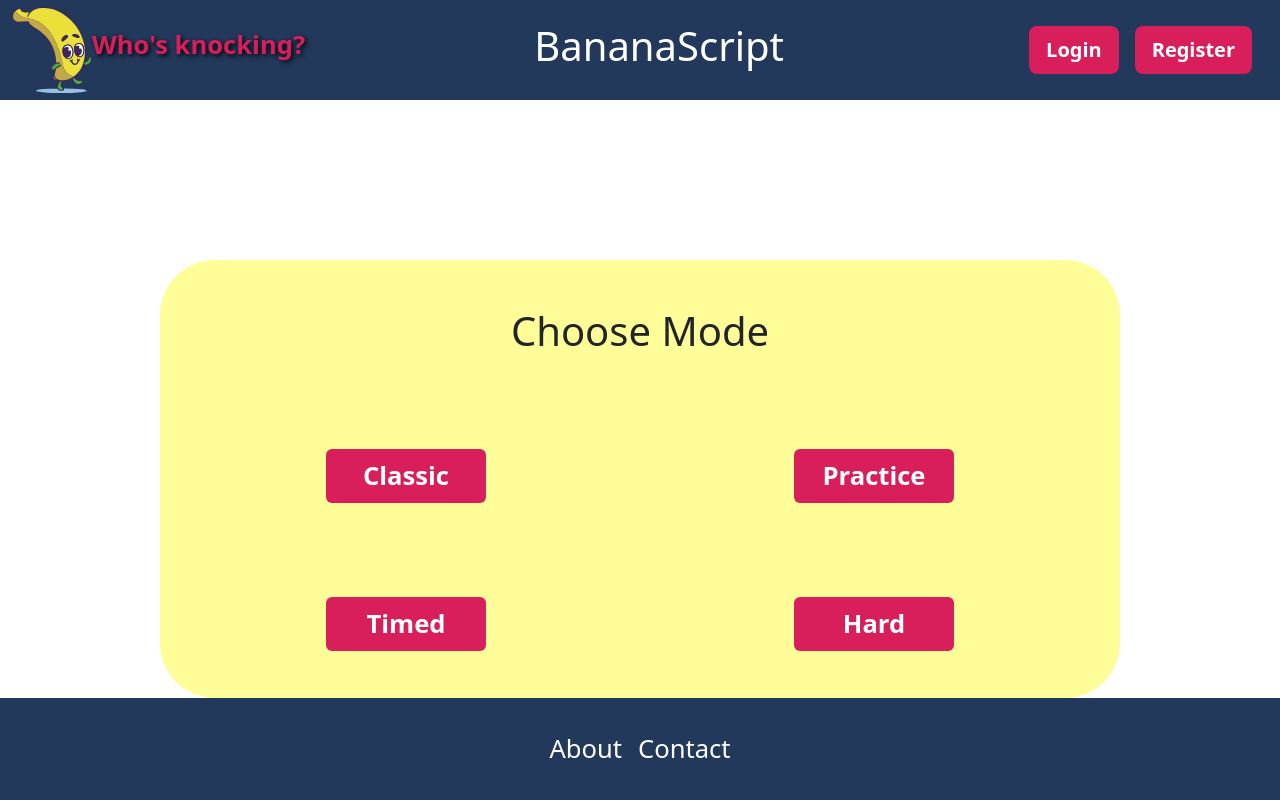
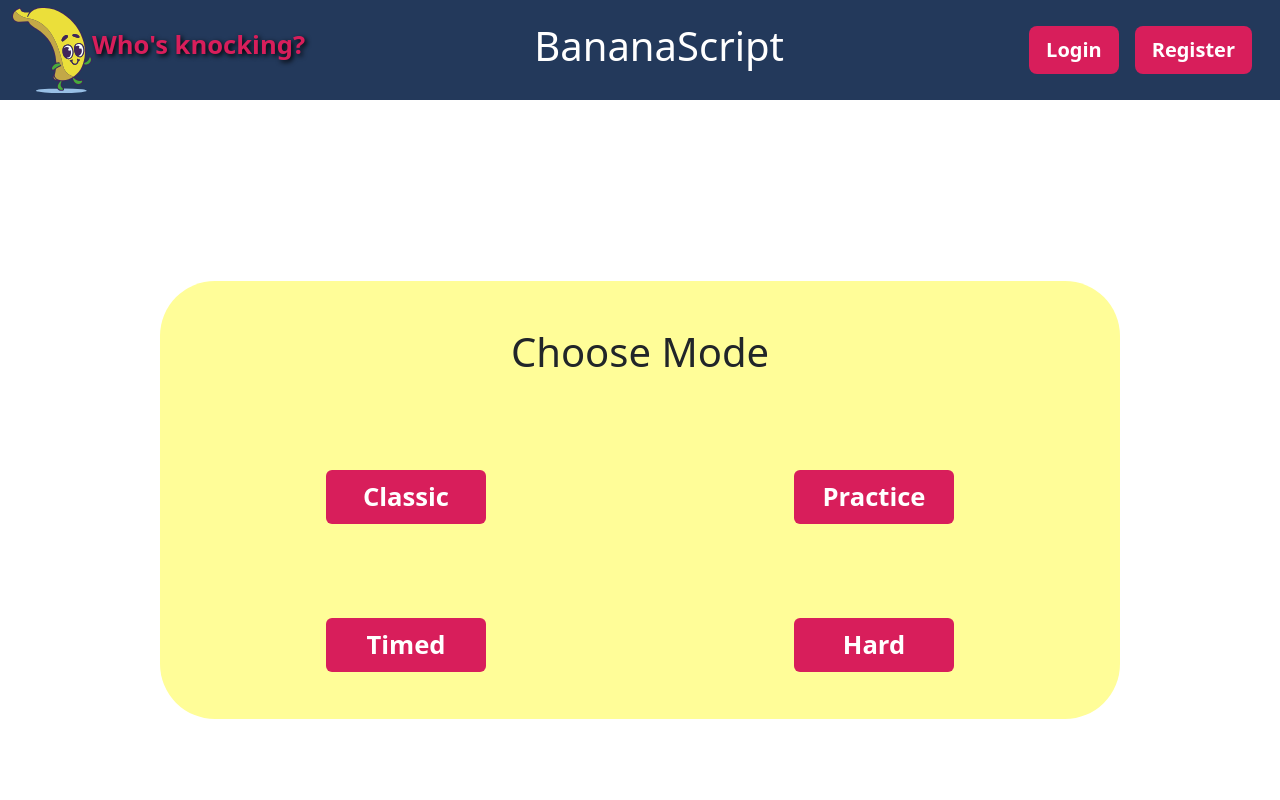
Before and after one commit to ExoPolit/js-quiz-pairProgramming-fes, a React (Create React App) app: page / in a window 1280 px wide. Shown: the top 800 px of the page. Built offline with nearby package versions, Linux system fonts and the light colour scheme; no server answers.

Commit message:
fixing footer

```diff
--- a/src/components/footer.jsx
+++ b/src/components/footer.jsx
@@ -17,7 +17,7 @@ const Footer = () => {
 
 		<div className={`footer-container ${isVisible ? "slide-in" : ""}`}>
 			<footer className="container sticky-bottom" >
-				<div className="m-4" id="footer-content">
+				<div className="" id="footer-content">
 					<a href="#" className="link-hover-effect">About</a>
 					<a href="#" className="link-hover-effect">Contact</a>
 				</div>
--- a/src/components/main.jsx
+++ b/src/components/main.jsx
@@ -28,9 +28,9 @@ const handleTimedButtonClick = () => {
   return (
     <div className={`main-container ${isVisible ? "slide-up" : ""}`}>
     <div
-    id="main-wrapper"
       className="
       container
+      min-vh-100
       d-flex
       justify-content-center
       align-items-center
--- a/src/styles/footer.css
+++ b/src/styles/footer.css
@@ -1,8 +1,8 @@
 .footer-container {
-    position: fixed;
+    /* position: fixed;
     bottom: 0;
     left: 0;
-    width: 100%;
+    width: 100%; */
     background-color: var(--secondary-bg);
     transform: translateX(100%);
 }
```
